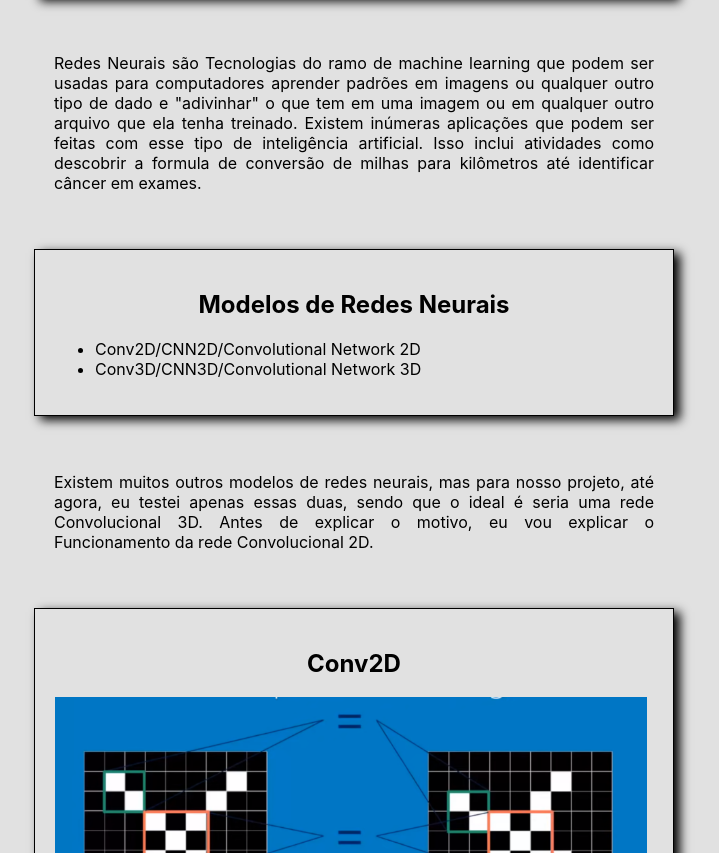
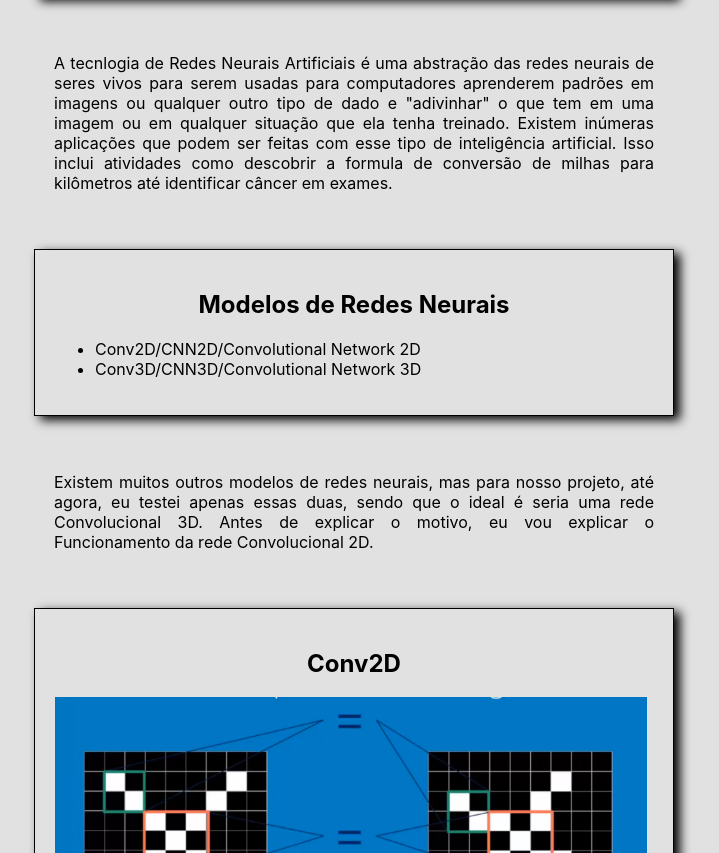
Before and after one commit to thalles0112/siteDoProjeto, a plain HTML site: page RN.html in a window 1280 px wide. Shown: the part 867-1720 px from the top of the page, without its empty margins (286-1005 px from the left). Drawn offline with Linux system fonts and the light colour scheme.

Commit message:
Add files via upload

```diff
--- a/RN.html
+++ b/RN.html
@@ -40,7 +40,7 @@
     <div class='topico-texto'>
 
         <p>
-            Redes Neurais são Tecnologias do ramo de machine learning que podem ser usadas para computadores aprender padrões em imagens ou qualquer outro tipo de dado e "adivinhar" o que tem em uma imagem ou em qualquer outro arquivo que ela tenha treinado. Existem inúmeras aplicações que podem ser feitas com esse tipo de inteligência artificial. Isso inclui atividades como descobrir a formula de conversão de milhas para kilômetros até identificar câncer em exames.
+            A tecnlogia de Redes Neurais Artificiais é uma abstração das redes neurais de seres vivos para serem usadas para computadores aprenderem padrões em imagens ou qualquer outro tipo de dado e "adivinhar" o que tem em uma imagem ou em qualquer situação que ela tenha treinado. Existem inúmeras aplicações que podem ser feitas com esse tipo de inteligência artificial. Isso inclui atividades como descobrir a formula de conversão de milhas para kilômetros até identificar câncer em exames.
         </p>
     </div>
 
```
